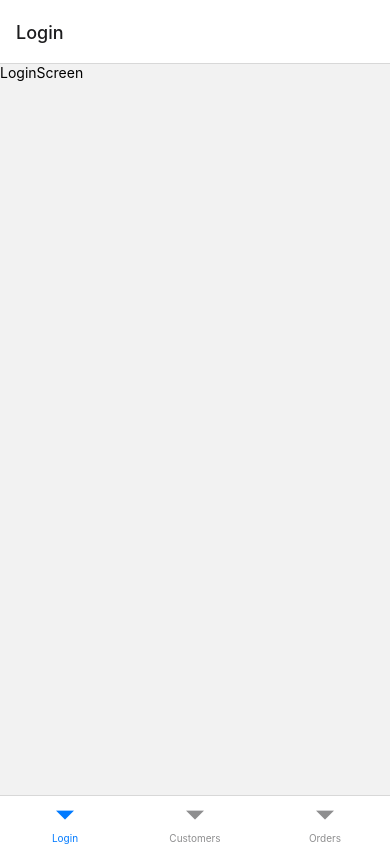
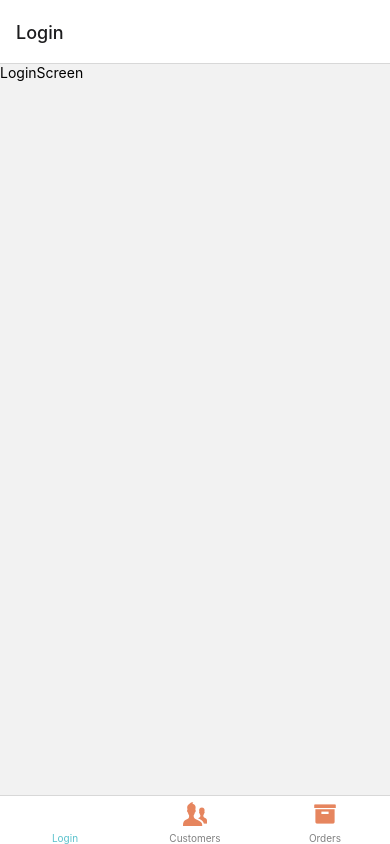
Before and after one commit to gsinghg19/delivery_app_typescript, a React Native app in the folder delivery_app_typescript/: screen /Main in a window 390 px wide. Built offline with nearby package versions, Linux system fonts and the light colour scheme; what tailwind-rn would draw is missing.

Commit message:
feature 1.0: added color for the bottom tab navigation icons.

```diff
--- a/delivery_app_typescript/Navigator/TabNavigator.tsx
+++ b/delivery_app_typescript/Navigator/TabNavigator.tsx
@@ -1,10 +1,10 @@
-import { View, Text } from "react-native";
 import React, { useLayoutEffect } from "react";
 import { createBottomTabNavigator } from "@react-navigation/bottom-tabs";
 import CustomerScreen from "../Screens/CustomerScreen";
 import DeliveryMapScreen from "../Screens/DeliveryMapScreen";
 import LoginScreen from "../Screens/LoginScreen";
 import { useNavigation } from "@react-navigation/native";
+import { Icon } from "@rneui/themed";
 
 export type TabStackParamList = {
   Customers: undefined;
@@ -22,8 +22,33 @@ const TabNavigator = () => {
       headerShown: false,
     });
   }, []);
+
   return (
-    <Tab.Navigator>
+    <Tab.Navigator
+      screenOptions={({ route }) => ({
+        tabBarActiveTintColor: "#59C1CC",
+        tabBarInactiveTintColor: "gray",
+        tabBarIcon: ({ focused, color, size }) => {
+          if (route.name === "Customers") {
+            return (
+              <Icon
+                name="users"
+                type="entypo"
+                color={focused ? "##855ee6" : "#e6855e"}
+              />
+            );
+          } else if (route.name === "Orders") {
+            return (
+              <Icon
+                name="box"
+                type="entypo"
+                color={focused ? "##855ee6" : "#e6855e"}
+              />
+            );
+          }
+        },
+      })}
+    >
       <Tab.Screen name="Login" component={LoginScreen} />
       <Tab.Screen name="Customers" component={CustomerScreen} />
       <Tab.Screen name="Orders" component={DeliveryMapScreen} />
--- a/delivery_app_typescript/package.json
+++ b/delivery_app_typescript/package.json
@@ -15,6 +15,8 @@
     "@react-navigation/native": "^6.1.7",
     "@react-navigation/native-stack": "^6.9.13",
     "@react-navigation/stack": "^6.3.17",
+    "@rneui/base": "^4.0.0-rc.7",
+    "@rneui/themed": "^4.0.0-rc.7",
     "expo": "~48.0.18",
     "expo-status-bar": "~1.4.4",
     "react": "18.2.0",
```
Also changed, not shown: 1 other file (tests, documents, lock files or other folders).
